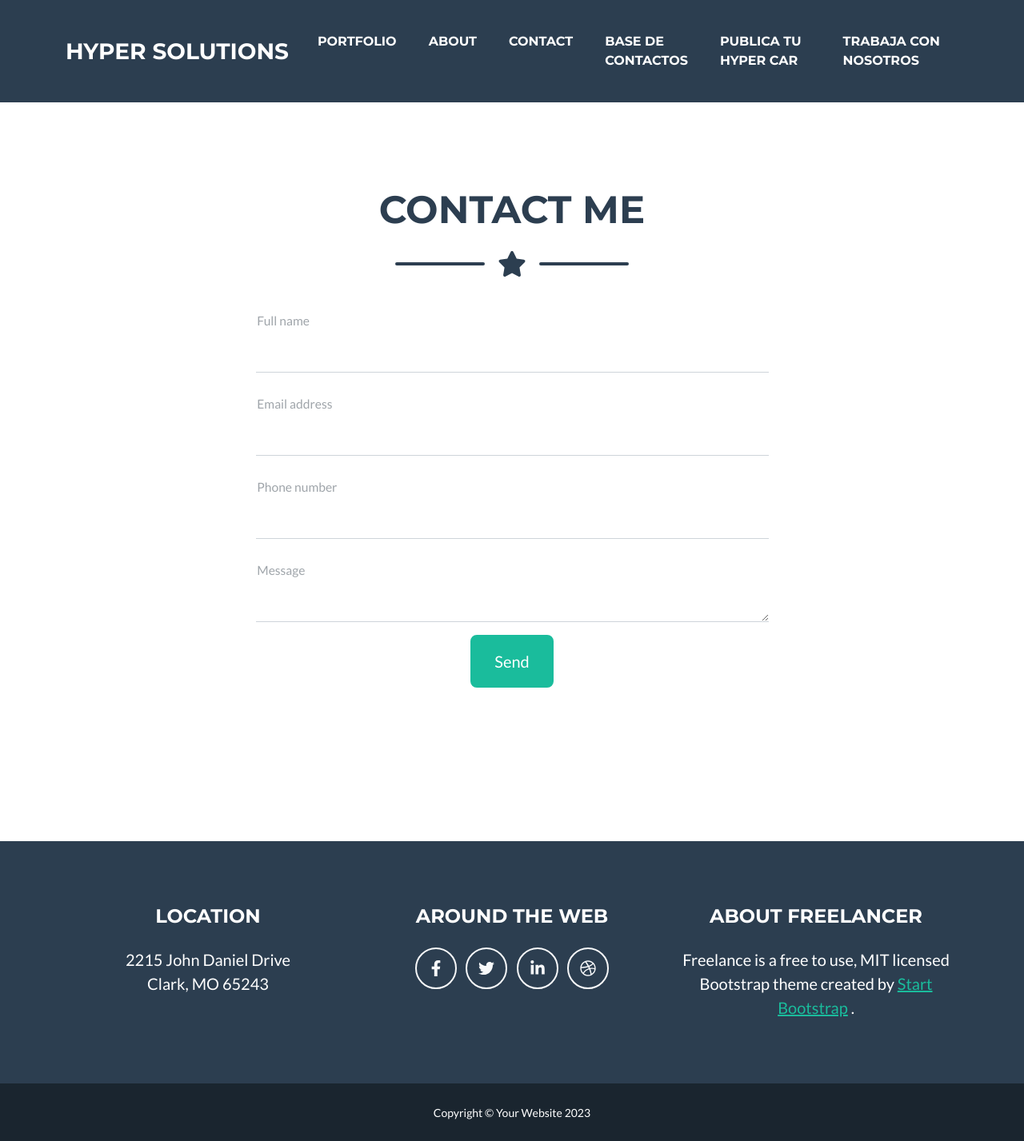
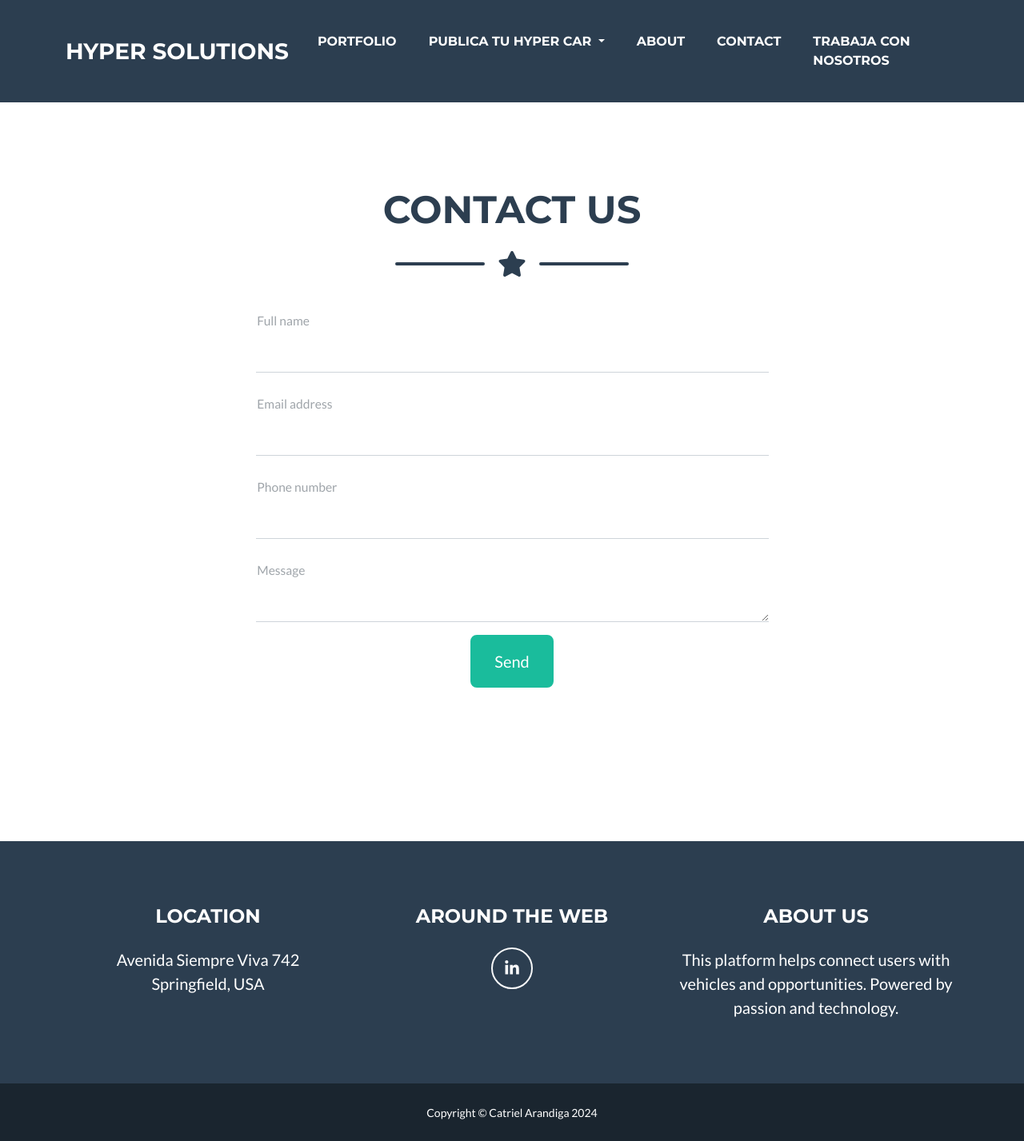
Before and after one commit to nicolinolochex/Arandiga_Proyecto, a Django app: page /APP/formulario/ in a window 1280 px wide. Shown: the whole page at 80% size. Run offline with Django 5.2, Linux system fonts and the light colour scheme; some libraries are stand-ins or nearby versions.

Commit message:
15.12 15:45hs

```diff
--- a/Admin/APP/forms.py
+++ b/Admin/APP/forms.py
@@ -1,5 +1,7 @@
 from django import forms
-from .models import Contact
+from .models import TrabajaConNosotros, Contact, VehiculosClientes
+
+
 
 class ContactForm(forms.ModelForm):
     class Meta:
@@ -17,3 +19,41 @@ class ContactForm(forms.ModelForm):
             'phone': {'required': 'Please enter your phone number.'},
             'message': {'required': 'Please enter your message.'},
         }
+
+class VehiculosClientesForm(forms.ModelForm):
+    class Meta:
+        model = VehiculosClientes
+        fields = ['unidad', 'modelo', 'kilometraje', 'precio_usd', 'foto']
+        widgets = {
+            'unidad': forms.TextInput(attrs={'placeholder': '(e.g., Ferrari Enzo)'}),
+            'modelo': forms.NumberInput(attrs={'placeholder': ' (e.g., 2020)'}),
+            'kilometraje': forms.NumberInput(attrs={'placeholder': 'Enter Km (e.g., 50000)'}),
+            'precio_usd': forms.NumberInput(attrs={'placeholder': 'Enter price in USD'}),
+            'foto': forms.ClearableFileInput(attrs={'class': 'form-control-file', 'accept': 'image/*'}),
+        }
+        error_messages = {
+            'unidad': {'required': 'Please enter the vehicle unit.'},
+            'modelo': {'required': 'Please enter the model year of the vehicle.'},
+            'kilometraje': {'required': 'Please enter the mileage of the vehicle.'},
+            'precio_usd': {'required': 'Please enter the price of the vehicle in USD.'},
+            'foto': {'required': 'Please upload a photo of the vehicle.'},
+        }
+
+class TrabajaConNosotrosForm(forms.ModelForm):
+    class Meta:
+        model = TrabajaConNosotros
+        fields = ['nombre', 'apellido', 'email', 'telefono', 'curriculum']
+        widgets = {
+            'nombre': forms.TextInput(attrs={'placeholder': 'Enter your first name'}),
+            'apellido': forms.TextInput(attrs={'placeholder': 'Enter your last name'}),
+            'email': forms.EmailInput(attrs={'placeholder': 'Enter your email address'}),
+            'telefono': forms.TextInput(attrs={'placeholder': 'Enter your phone number'}),
+            'curriculum': forms.ClearableFileInput(attrs={'class': 'form-control-file'}),
+        }
+        error_messages = {
+            'nombre': {'required': 'Please enter your first name.'},
+            'apellido': {'required': 'Please enter your last name.'},
+            'email': {'required': 'Please enter a valid email address.'},
+            'telefono': {'required': 'Please enter your phone number.'},
+            'curriculum': {'required': 'Please upload your curriculum.'},
+        }
--- a/Admin/APP/models.py
+++ b/Admin/APP/models.py
@@ -9,3 +9,32 @@ class Contact(models.Model):
 
     def __str__(self):
         return f"{self.name} ({self.email})"
+
+class VehiculosClientes(models.Model):
+    UNIDAD_CHOICES = [
+        ('Car', 'Car'),
+        ('Truck', 'Truck'),
+        ('Motorcycle', 'Motorcycle'),
+        # Puedes agregar más opciones según lo necesites
+    ]
+
+    unidad = models.CharField(max_length=50)
+    modelo = models.CharField(max_length=100)  # Puede ser el modelo y año, como "Toyota Corolla 2020"
+    kilometraje = models.IntegerField()  # En kilómetros
+    precio_usd = models.DecimalField(max_digits=10, decimal_places=2)  # Precio en USD
+    foto = models.ImageField(upload_to='vehiculos_pics/', blank=True, null=True)  # Imagen del vehículo
+
+    # Definir una función __str__ para una representación legible
+    def __str__(self):
+        return f"{self.unidad} - {self.modelo} ({self.kilometraje} km)"
+
+    # Crear el modelo TrabajaConNosotros
+class TrabajaConNosotros(models.Model):
+    nombre = models.CharField(max_length=100)
+    apellido = models.CharField(max_length=100)
+    email = models.EmailField()
+    telefono = models.CharField(max_length=15)
+    curriculum = models.FileField(upload_to='curriculums/', blank=True, null=True)
+
+    def __str__(self):
+        return f"{self.nombre} {self.apellido} ({self.email})"
--- a/Admin/APP/templates/APP/BASE.html
+++ b/Admin/APP/templates/APP/BASE.html
@@ -21,7 +21,7 @@
         <!-- Navigation-->
         <nav class="navbar navbar-expand-lg bg-secondary text-uppercase fixed-top" id="mainNav">
             <div class="container">
-                <a class="navbar-brand" href="#page-top">Hyper solutions</a>
+                <span class="navbar-brand">Hyper solutions</span>
                 <button class="navbar-toggler text-uppercase font-weight-bold bg-primary text-white rounded" type="button" data-bs-toggle="collapse" data-bs-target="#navbarResponsive" aria-controls="navbarResponsive" aria-expanded="false" aria-label="Toggle navigation">
                     Menu
                     <i class="fas fa-bars"></i>
@@ -31,6 +31,18 @@
                         <li class="nav-item mx-0 mx-lg-1">
                             <a class="nav-link py-3 px-0 px-lg-3 rounded" href="{% url 'inicio' %}">Portfolio</a>
                         </li>
+
+                        <!-- Menú desplegable Publica tu Hyper Car -->
+                        <li class="nav-item dropdown mx-0 mx-lg-1">
+                            <a class="nav-link dropdown-toggle py-3 px-0 px-lg-3 rounded" href="#" id="navbarDropdown" role="button" data-bs-toggle="dropdown" aria-expanded="false">
+                                Publica tu Hyper Car
+                            </a>
+                            <ul class="dropdown-menu" aria-labelledby="navbarDropdown">
+                                <li><a class="dropdown-item" href="{% url 'publicar_rodado' %}">Publica tu Auto</a></li>
+                                <li><a class="dropdown-item" href="#">Autos ya en Agencias</a></li> <!-- Añadir enlace adecuado para esta opción -->
+                            </ul>
+                        </li>
+
                         <li class="nav-item mx-0 mx-lg-1">
                             <a class="nav-link py-3 px-0 px-lg-3 rounded" href="{% url 'aboutv2' %}">About</a>
                         </li>
@@ -38,13 +50,7 @@
                             <a class="nav-link py-3 px-0 px-lg-3 rounded" href="{% url 'formulario' %}">Contact</a>
                         </li>
                         <li class="nav-item mx-0 mx-lg-1">
-                            <a class="nav-link py-3 px-0 px-lg-3 rounded" href="{% url 'base_clientes' %}">Base de Contactos</a>
-                        </li>
-                        <li class="nav-item mx-0 mx-lg-1">
-                            <a class="nav-link py-3 px-0 px-lg-3 rounded" href="{% url 'publica' %}">Publica tu Hyper Car</a>
-                        </li>
-                        <li class="nav-item mx-0 mx-lg-1">
-                            <a class="nav-link py-3 px-0 px-lg-3 rounded" href="{% url 'trabaja' %}">Trabaja con Nosotros</a>
+                            <a class="nav-link py-3 px-0 px-lg-3 rounded" href="{% url 'publicar_cv' %}">Trabaja con Nosotros</a>
                         </li>
                     </ul>
                 </div>
@@ -62,26 +68,23 @@
                     <div class="col-lg-4 mb-5 mb-lg-0">
                         <h4 class="text-uppercase mb-4">Location</h4>
                         <p class="lead mb-0">
-                            2215 John Daniel Drive
+                            Avenida Siempre Viva 742
                             <br />
-                            Clark, MO 65243
+                            Springfield, USA
                         </p>
                     </div>
                     <!-- Footer Social Icons-->
                     <div class="col-lg-4 mb-5 mb-lg-0">
                         <h4 class="text-uppercase mb-4">Around the Web</h4>
-                        <a class="btn btn-outline-light btn-social mx-1" href="#!"><i class="fab fa-fw fa-facebook-f"></i></a>
-                        <a class="btn btn-outline-light btn-social mx-1" href="#!"><i class="fab fa-fw fa-twitter"></i></a>
-                        <a class="btn btn-outline-light btn-social mx-1" href="#!"><i class="fab fa-fw fa-linkedin-in"></i></a>
-                        <a class="btn btn-outline-light btn-social mx-1" href="#!"><i class="fab fa-fw fa-dribbble"></i></a>
+                        <a class="btn btn-outline-light btn-social mx-1" href="https://www.linkedin.com/in/catriel-nicolas-arandiga" target="_blank">
+                            <i class="fab fa-fw fa-linkedin-in"></i>
+                        </a>
                     </div>
                     <!-- Footer About Text-->
-                    <div class="col-lg-4">
-                        <h4 class="text-uppercase mb-4">About Freelancer</h4>
+                    <div class="col-lg-4 mb-5 mb-lg-0">
+                        <h4 class="text-uppercase mb-4">About Us</h4>
                         <p class="lead mb-0">
-                            Freelance is a free to use, MIT licensed Bootstrap theme created by
-                            <a href="http://startbootstrap.com">Start Bootstrap</a>
-                            .
+                            This platform helps connect users with vehicles and opportunities. Powered by passion and technology.
                         </p>
                     </div>
                 </div>
@@ -89,7 +92,7 @@
         </footer>
         <!-- Copyright Section-->
         <div class="copyright py-4 text-center text-white">
-            <div class="container"><small>Copyright &copy; Your Website 2023</small></div>
+            <div class="container"><small>Copyright &copy; Catriel Arandiga 2024</small></div>
         </div>
       </body>
 </html>
--- a/Admin/APP/templates/APP/formulario.html
+++ b/Admin/APP/templates/APP/formulario.html
@@ -5,7 +5,7 @@
 <section class="page-section portfolio" id="contact" style="margin-top: 50px;">
     <section class="page-section" id="contact">
         <div class="container">
-            <h2 class="page-section-heading text-center text-uppercase text-secondary mb-4">Contact Me</h2>
+            <h2 class="page-section-heading text-center text-uppercase text-secondary mb-4">Contact Us</h2>
             <div class="divider-custom mb-4">
                 <div class="divider-custom-line"></div>
                 <div class="divider-custom-icon"><i class="fas fa-star"></i></div>
--- a/Admin/APP/templates/APP/inicio.html
+++ b/Admin/APP/templates/APP/inicio.html
@@ -5,7 +5,7 @@
 {% block main %}
 
         <!-- Portfolio Section-->
-        <section class="page-section portfolio" id="portfolio" style="margin-top: 50px;">
+        <section class="page-section portfolio" id="portfolio" style="margin-top: 15px;">
             <div class="container">
                 <div class="mb-4"></div>
                 <!-- Portfolio Section Heading-->
--- a/Admin/APP/urls.py
+++ b/Admin/APP/urls.py
@@ -7,8 +7,8 @@ urlpatterns = [
     path('formulario/', views.formulario, name='formulario'),  # Asegúrate de que la vista formulario esté apuntando al formulario correcto
     path('acercade/', views.about, name='aboutv2'),
     path('base_clientes/', views.base_clientes, name='base_clientes'),
-    path('publica/', views.publica, name='publica'),
-    path('trabaja/', views.trabaja, name='trabaja'),
+    path('publicar_cv/', views.publicar_cv, name='publicar_cv'),
+    path('publicar_rodado/', views.publicar_rodado, name='publicar_rodado'),
     path('success/', views.success, name='success'),  # Esta es la URL para success
 
 ]
--- a/Admin/APP/views.py
+++ b/Admin/APP/views.py
@@ -2,6 +2,10 @@ from django.shortcuts import render
 from django.http import HttpResponse
 from django.shortcuts import render, redirect
 from .forms import ContactForm
+from .forms import VehiculosClientesForm
+from .forms import TrabajaConNosotrosForm
+
+
 def inicio(request):
     return render(request, "APP/inicio.html")
 
@@ -29,8 +33,28 @@ def about(request):
 def base_clientes(request):
     return render(request,"APP/base_clientes.html")
 
-def trabaja(request):
-    return render(request,"APP/trabaja.html")
+def publicar_rodado(request):
+    if request.method == 'POST':
+        form = VehiculosClientesForm(request.POST, request.FILES)
+        if form.is_valid():
+            # Guardar el formulario en la base de datos
+            form.save()
+            # Redirigir a una página de éxito
+            return redirect('success')  # Redirige a una vista de éxito, por ejemplo
+    else:
+        form = VehiculosClientesForm()
 
-def publica(request):
-    return render(request,"APP/publica.html")
+    return render(request, 'APP/publicar_rodado.html', {'form': form})
+
+def publicar_cv(request):
+    if request.method == 'POST':
+        form = TrabajaConNosotrosForm(request.POST, request.FILES)
+        if form.is_valid():
+            # Guardar el formulario en la base de datos
+            form.save()
+            # Redirigir a una página de éxito
+            return redirect('success')  # Redirige a una vista de éxito, por ejemplo
+    else:
+        form = TrabajaConNosotrosForm()
+
+    return render(request, 'APP/publicar_cv.html', {'form': form})
```
Also changed, not shown: Admin/APP/templates/APP/publica.html (deleted, +0 -40 lines), Admin/APP/templates/APP/publicar_cv.html (added, +44 -0 lines), Admin/APP/templates/APP/publicar_rodado.html (added, +30 -0 lines), Admin/APP/templates/APP/trabaja.html (deleted, +0 -40 lines), Admin/APP/migrations/0002_vehiculosclientes.py (added), Admin/APP/migrations/0003_trabajaconnosotros.py (added), Admin/db.sqlite3, Admin/vehiculos_pics/ferrari.png (added), Admin/vehiculos_pics/ferrari_zoDLGM1.png (added), Admin/vehiculos_pics/mclaren.png (added), 1 other file.
